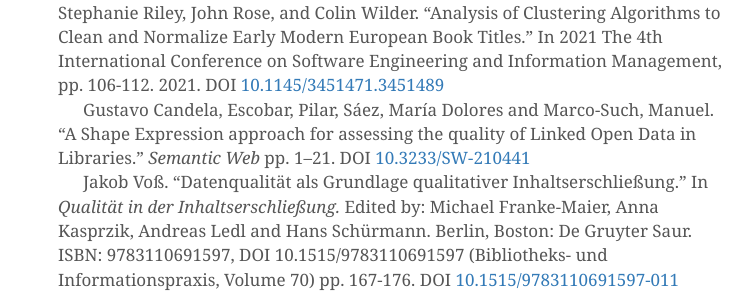
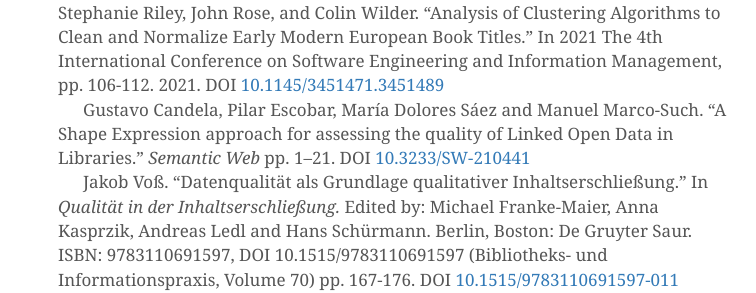
Before and after one commit to pkiraly/pkiraly.github.io, a Jekyll site: the page built from about.md, in a window 1280 px wide and 900 px high, scrolled down 6803 px. Shown: the part 162-455 px from the top of the window, without its empty margins (257-1013 px from the left). Built offline with Jekyll 4.4.1, drawn with Linux system fonts in a browser that asks for light colours; nearby versions of some CDN libraries; some web fonts are replaced; comment, search, counter and statistics services are not loaded.

Commit message:
Adding a new reference: Zavalin-Zavalina-Safa 2021

```diff
--- a/about.md
+++ b/about.md
@@ -122,7 +122,7 @@
  * Ungváry, Rudolf. "Ismeretszervező-könyvtári rendszerek tartalmi feltárásának összehasonlító vizsgálata MARC21 környezetben." Tudományos és Műszaki Tájékoztatás, 2020. (67. évf.) 11. sz. pp. 655-680. [https://tmt.omikk.bme.hu/tmt/article/view/12776/14514](https://tmt.omikk.bme.hu/tmt/article/view/12776/14514)
  * Evan Bryer, Theppatorn Rhujittawiwat, John R. Rose, and Colin F. Wilder. "Spelling Based Ranked Clustering Algorithm To Clean And Normalize Early Modern European Book Titles." [link](https://www.ihci-conf.org/wp-content/uploads/2021/07/01_202107L013_Bryer.pdf)
  * Evan Bryer, Theppatorn Rhujittawiwat, Samyu Comandur, Vasco Madrid, Stephanie Riley, John Rose, and Colin Wilder. "Analysis of Clustering Algorithms to Clean and Normalize Early Modern European Book Titles." In 2021 The 4th International Conference on Software Engineering and Information Management, pp. 106-112. 2021. DOI [10.1145/3451471.3451489](https://doi.org/10.1145/3451471.3451489)
- * Gustavo Candela, Escobar, Pilar, Sáez, María Dolores and Marco-Such, Manuel. "A Shape Expression approach for assessing the quality of Linked Open Data in Libraries." _Semantic Web_ pp. 1--21. DOI [10.3233/SW-210441](https://doi.org/10.3233/SW-210441)
+ * Gustavo Candela, Pilar Escobar, María Dolores Sáez and Manuel Marco-Such. "A Shape Expression approach for assessing the quality of Linked Open Data in Libraries." _Semantic Web_ pp. 1--21. DOI [10.3233/SW-210441](https://doi.org/10.3233/SW-210441)
  * Jakob Voß. "Datenqualität als Grundlage qualitativer Inhaltserschließung." In _Qualität in der Inhaltserschließung._ Edited by: Michael Franke-Maier, Anna Kasprzik, Andreas Ledl and Hans Schürmann. Berlin, Boston: De Gruyter Saur. ISBN: 9783110691597, DOI 10.1515/9783110691597 (Bibliotheks- und Informationspraxis, Volume 70) pp. 167-176. DOI [10.1515/9783110691597-011](https://doi.org/10.1515/9783110691597-010)
  * Vyacheslav Zavalin, Oksana L. Zavalina and Rachel Safa. "Patterns of Subject Metadata Change in MARC 21 Bibliographic Records for Video Recordings." _Proceedings of the Association for Information Science and Technology_ 58, no. 1 (2021): 543-547. DOI [10.1002/pra2.494](https://doi.org/10.1002/pra2.494)
 
```
